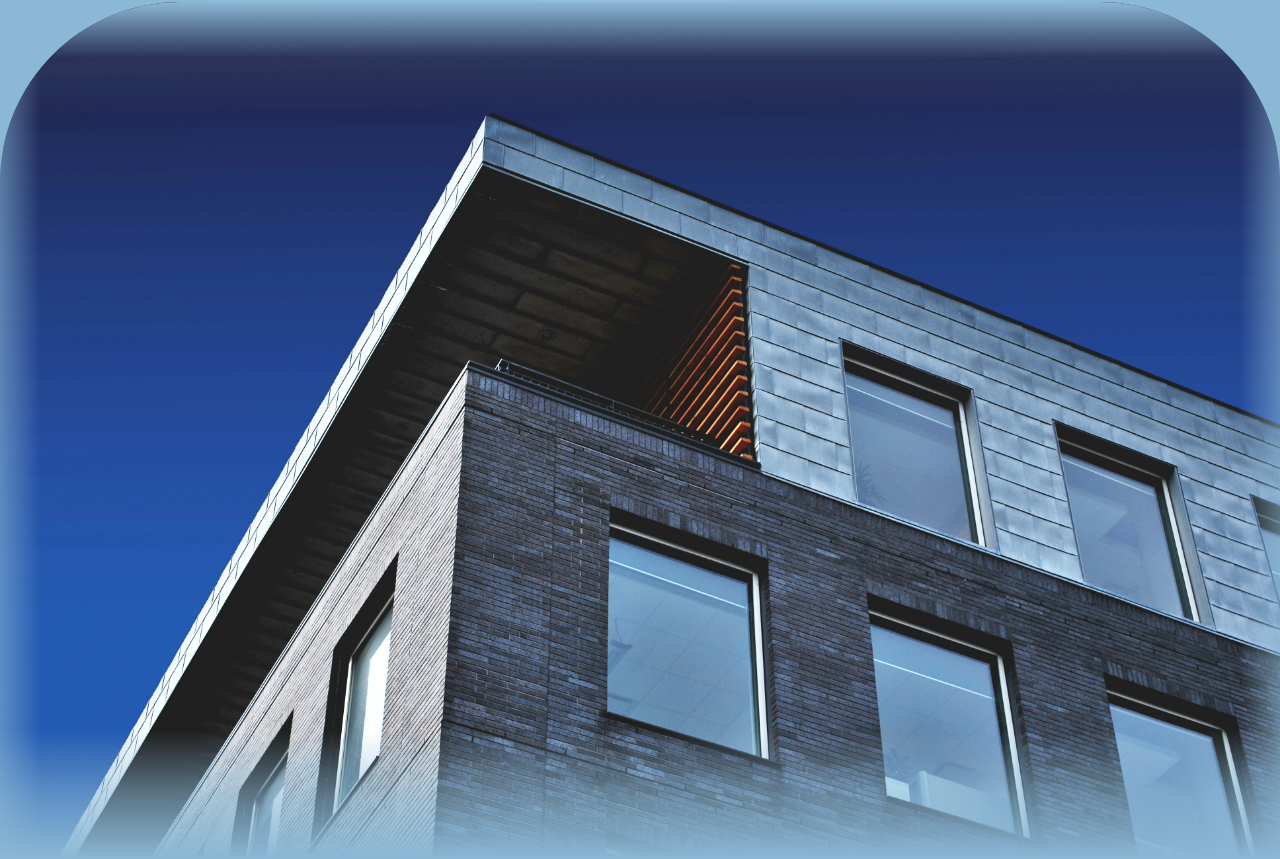
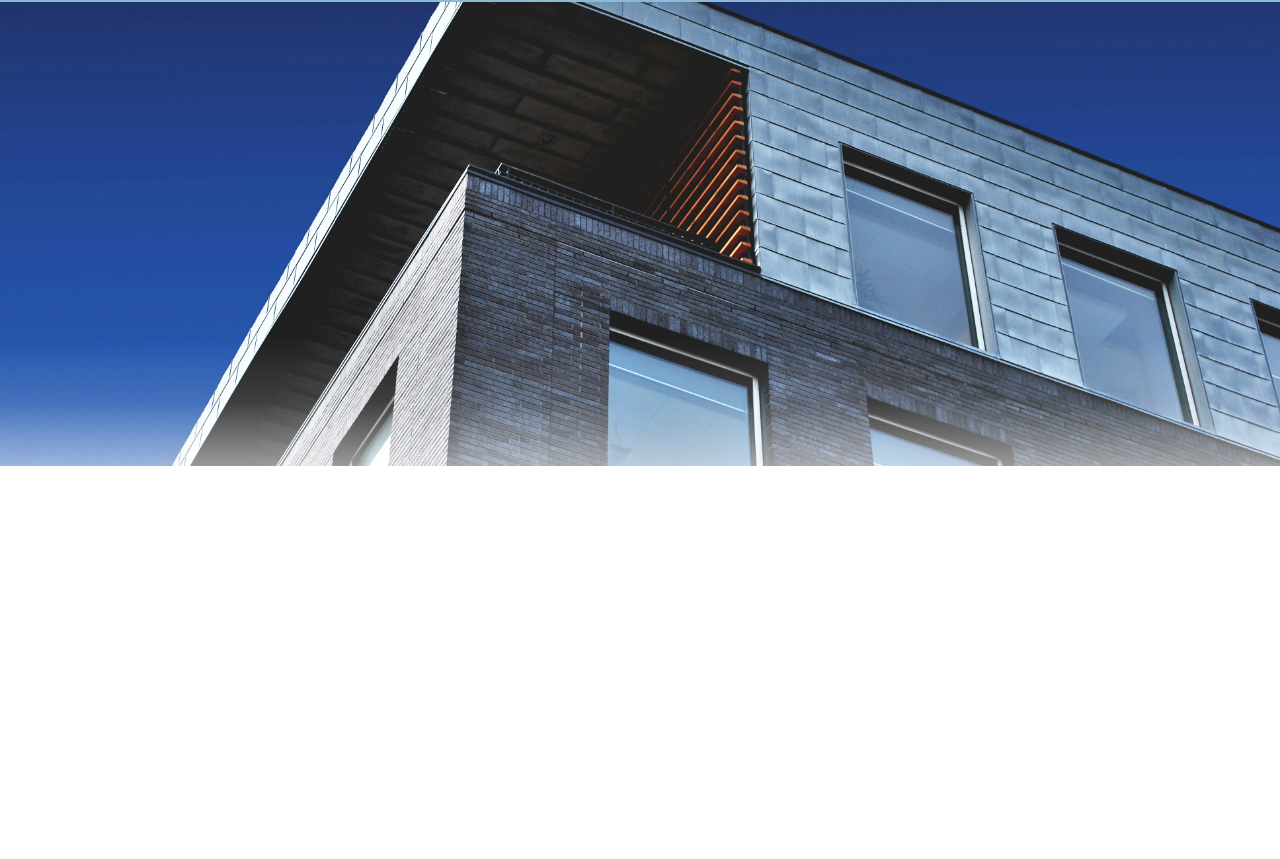
Before and after one commit to aakashmatteredai-jpg/real-state-1, a Next.js app: page / in a window 1280 px wide. Shown: the part 7116-7975 px from the top of the page. After the commit the page ends 7582 px from the top, so only its background shows below. Built offline with nearby package versions, Linux system fonts and the light colour scheme.

Commit message:
refactor: update Footer component layout for improved visual structure and responsiveness

```diff
--- a/src/components/Footer.tsx
+++ b/src/components/Footer.tsx
@@ -153,14 +153,12 @@ export default function Footer() {
           className="pointer-events-none relative z-0 mt-10 w-full md:mt-12"
           aria-hidden="true"
         >
-          <div className="relative w-full aspect-[3872/2592]">
+          <div className="relative h-[18rem] w-full md:h-[24rem] lg:h-[29rem]">
             <div className="absolute bottom-2 left-[6%] h-16 w-28 rounded-full bg-white/35 blur-2xl md:h-20 md:w-36" />
             <div className="absolute bottom-0 left-1/2 h-20 w-[42%] -translate-x-1/2 rounded-full bg-white/30 blur-3xl md:h-24" />
             <div className="absolute bottom-4 right-[8%] h-14 w-24 rounded-full bg-white/28 blur-2xl md:h-16 md:w-32" />
 
-            <div className="absolute inset-x-0 bottom-0 mx-auto h-full w-full overflow-hidden rounded-t-[96px] md:rounded-t-[140px] lg:rounded-t-[180px]">
-              <div className="absolute inset-0 bg-gradient-to-t from-[#8bb8d5]/10 via-transparent to-white/8" />
-
+            <div className="absolute inset-x-0 bottom-0 mx-auto h-full w-full overflow-hidden">
               <div className="absolute inset-0">
                 <Image
                   src="/hero.jpg"
@@ -171,10 +169,7 @@ export default function Footer() {
                 />
               </div>
 
-              <div className="absolute inset-x-0 top-0 h-24 bg-gradient-to-b from-[#8bb8d5] via-[#8bb8d5]/10 to-transparent md:h-28" />
-              <div className="absolute inset-x-0 bottom-0 h-28 bg-gradient-to-t from-[#8bb8d5] via-[#8bb8d5]/56 to-transparent md:h-32" />
-              <div className="absolute inset-y-0 left-0 w-6 bg-gradient-to-r from-[#8bb8d5]/55 to-transparent md:w-10" />
-              <div className="absolute inset-y-0 right-0 w-6 bg-gradient-to-l from-[#8bb8d5]/55 to-transparent md:w-10" />
+              <div className="absolute inset-x-0 bottom-0 h-28 bg-gradient-to-t from-white/55 via-white/14 to-transparent md:h-32" />
             </div>
           </div>
         </div>
```
